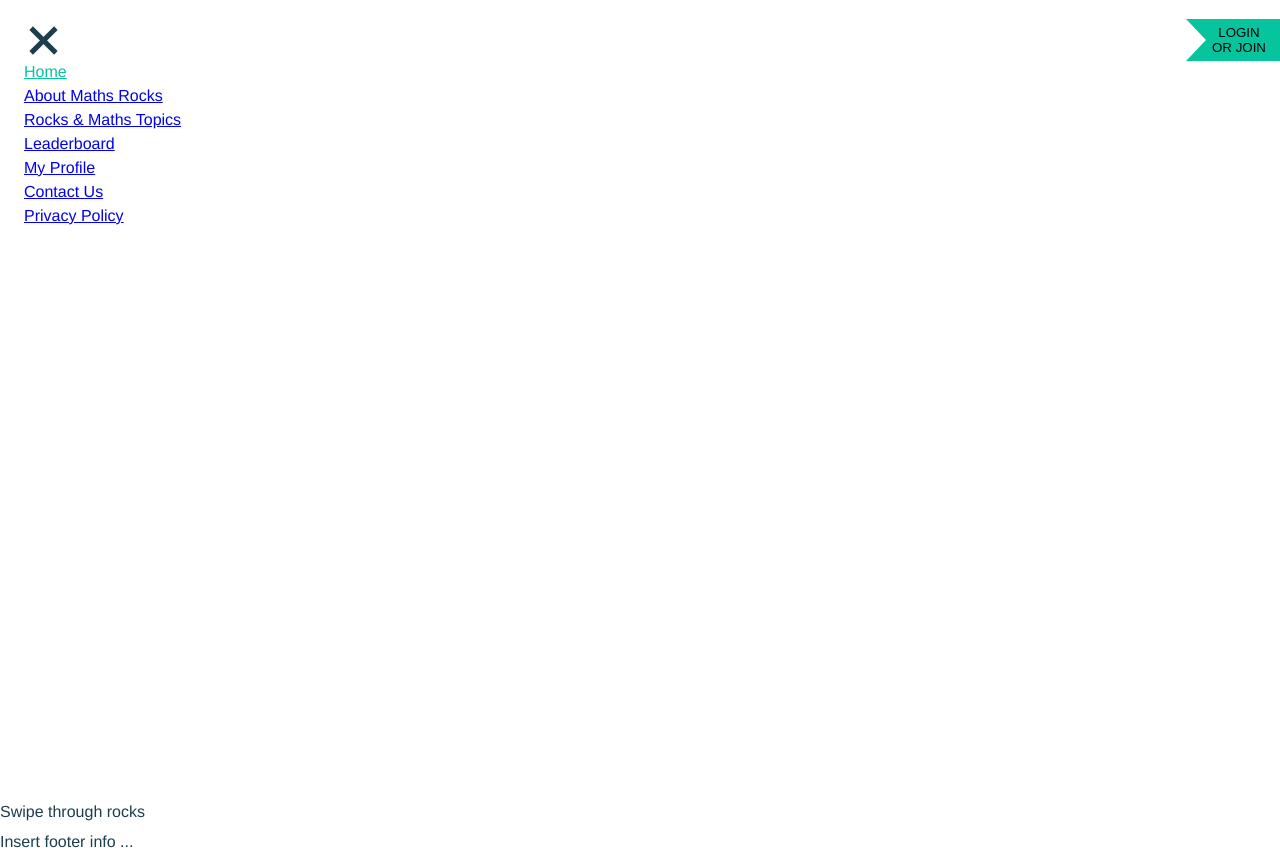
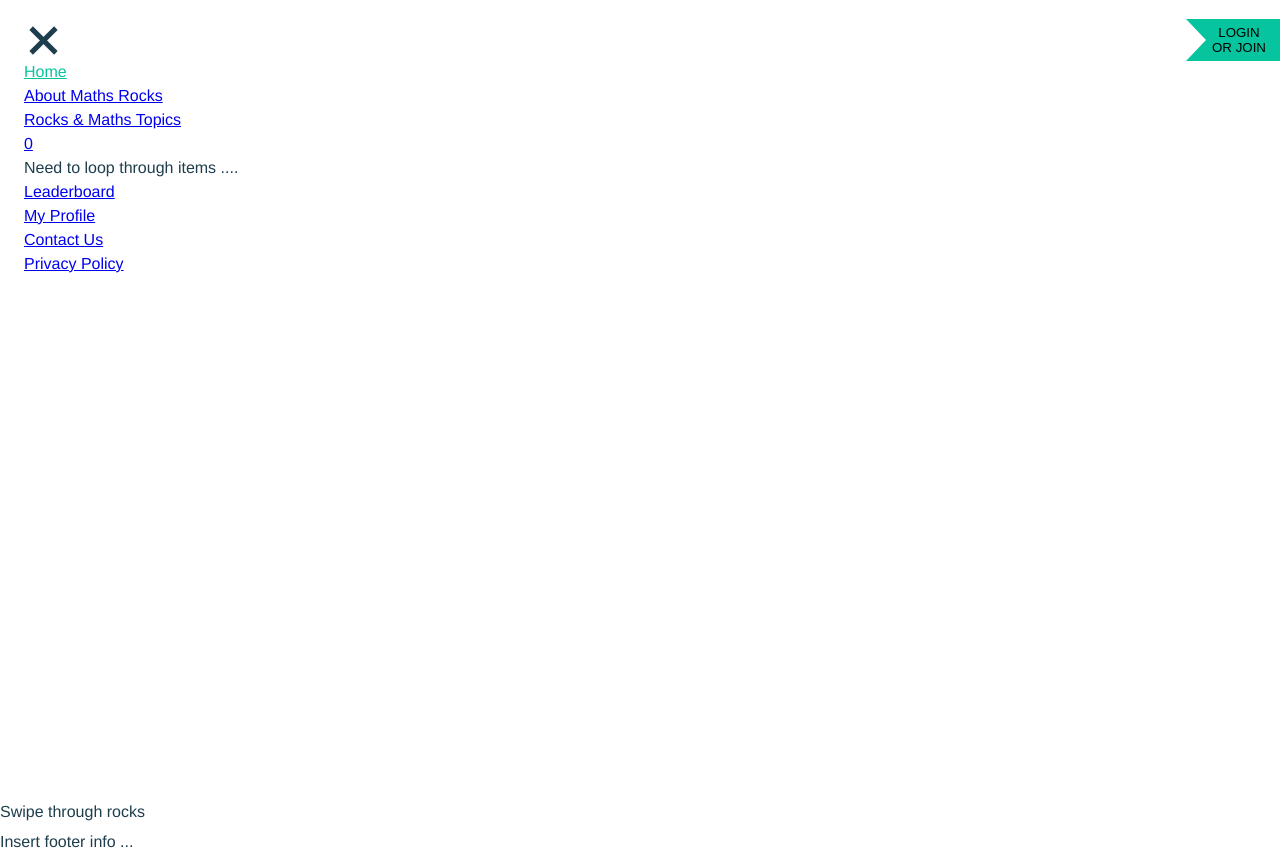
Before and after one commit to uoa-compsci399-s1-2024/capstone-project-2024-s1-team-11, a React (Vite) app in the folder client/: page / in a window 1280 px wide. Both pictures are taken after a click on the element 30 px from the left and 40 px from the top of the page. Built offline with nearby package versions, Linux system fonts and the light colour scheme.

Commit message:
Updated navigation links
I've updated the nav links so they are now working.

```diff
--- a/client/src/components/header/index.jsx
+++ b/client/src/components/header/index.jsx
@@ -18,19 +18,22 @@ export default function Header() {
                 <div className="bar3"></div>
                 </span>
             </div>
-              <ul className={menuOpen ? 'open' : ''}>
+              <div className={menuOpen ? 'nav-container open' : 'nav-container'}>
+                <ul>
                 <li><NavLink to={`/`}>Home</NavLink></li>
                 <li><NavLink to={`/about`}>About Maths Rocks</NavLink></li>
-                <li><NavLink to={`/rocks`}>Rocks & Maths Topics</NavLink></li>
-                <ul>
+                <li><NavLink to={`/rocks`}>Rocks & Maths Topics</NavLink>
+                  <ul>
                     <li><NavLink to={`/rocks/0`}>0</NavLink></li>
-                  <li>Need to loop through items ....</li>
-                </ul>
+                    <li>Need to loop through items ....</li>
+                  </ul>
+                </li>
                 <li><NavLink to={`/leaderboard`}>Leaderboard</NavLink></li>
                 <li><NavLink to={`/profile`}>My Profile</NavLink></li>
                 <li><NavLink to={`/contact`}>Contact Us</NavLink></li>
                 <li><NavLink to={`/privacy-policy`}>Privacy Policy</NavLink></li>
               </ul>
+              </div>
           </nav>
           <div className="logo">
             <Link to={`/`}><img src={mathsRocksLogo} alt="Maths Rocks logo" title="Maths Rocks" /></Link>
--- a/client/src/components/header/styles.css
+++ b/client/src/components/header/styles.css
@@ -47,6 +47,10 @@
   }
 
   .nav ul {
+    list-style-type: none;
+  }
+
+  .nav .nav-container {
     display: none;
     position: absolute;
     top: 0;
@@ -57,11 +61,7 @@
     list-style-type: none;
   }
 
-  .nav ul li {
-
-  }
-
-  .nav ul.open {
+  .nav .open {
     display: block;
   }
 
@@ -79,11 +79,11 @@
     position: absolute;
     top: 0;
     left: 0;
-	width: 0;
-	height: 0;
-	border-top: 21px solid transparent;
-	border-left: 20px solid var(--background);
-	border-bottom: 21px solid transparent;
+    width: 0;
+    height: 0;
+    border-top: 21px solid transparent;
+    border-left: 20px solid var(--background);
+    border-bottom: 21px solid transparent;
 }
 
 .logo img {
--- a/client/src/index.css
+++ b/client/src/index.css
@@ -94,4 +94,5 @@ main {
   }
 
 .home .section3 {
+  background-color: var(--background);
 }
```
